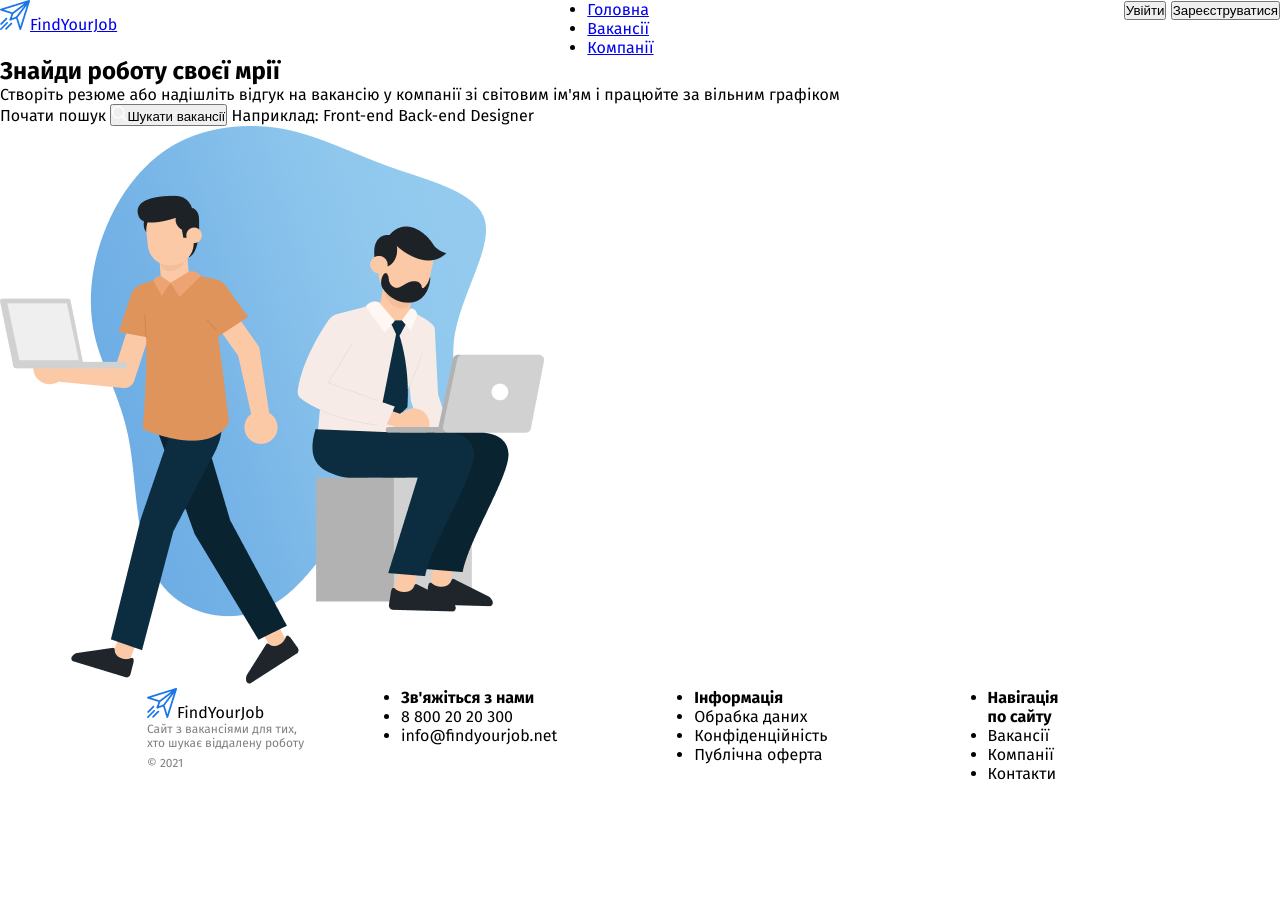
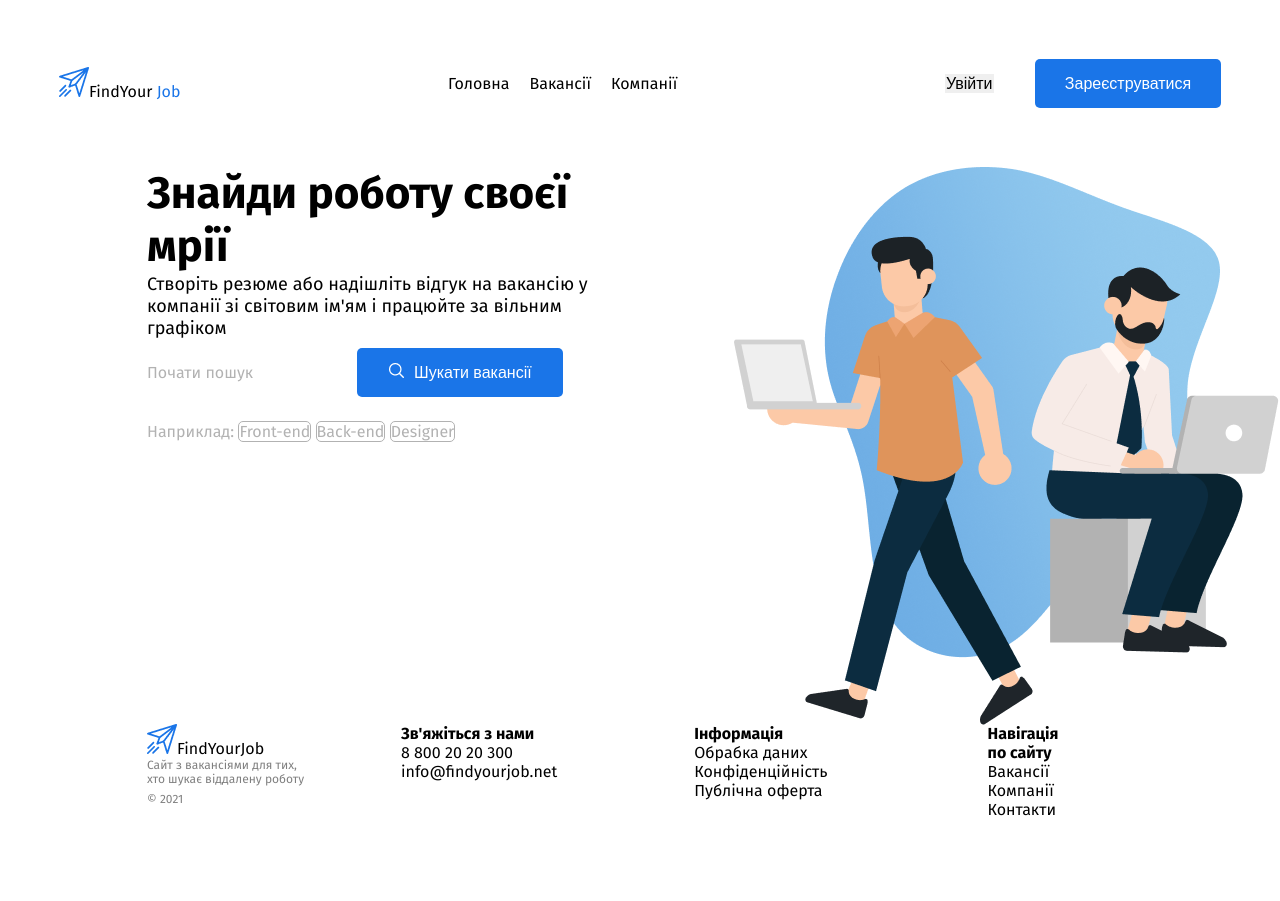
Before and after one commit to matviylevicky/findyourjob, a plain HTML site: page index.html in a window 1280 px wide. Before the commit the page ends 865 px from the top, so only its background shows below. Drawn offline with Linux system fonts and the light colour scheme.

Commit message:
стилізував хедер

```diff
--- a/index.html
+++ b/index.html
@@ -15,7 +15,7 @@
     <div class="wrapper">
         <header class="header">
             <nav class="header-nav">
-                <div class="logo-nav"><a href="#" class="logo"><img src="/img/1.png" alt="logo" class="logo-img">FindYourJob</a>
+                <div class="logo-nav"><a href="#" class="logo"><img src="/img/1.png" alt="logo" class="logo-img">FindYour <span class="span-logo">Job</span></a>
                 </div>
                     <ul class="header-nav-list">
                     <li><a href="#" class="nav-link">Головна</a></li>
@@ -23,8 +23,8 @@
                     <li><a href="#" class="nav-link">Компанії</a></li>
                 </ul>
                 <div class="header-nav-button">
-                    <button class="button-nav">Увійти</button>
-                    <button class="button-nav">Зареєструватися</button>
+                    <button class="button-nav-enter">Увійти</button>
+                    <button class="button-nav-Signup">Зареєструватися</button>
                 </div>
             </nav>
             <section class="header-main">
@@ -34,7 +34,13 @@
                     зі світовим ім'ям і працюйте за вільним графіком</p>
                     <span class="span-main">Почати пошук</span>
                     <button class="button-header-main"><img src="/img/2.png" alt="" class="button-img">Шукати вакансії</button>
-                    <span class="span-main">Наприклад: Front-end Back-end Designer</span>
+
+                    <div class="header-main-card-span">
+                    <span class="span-main-2">Наприклад: </span>
+                    <span class="span-main-3">Front-end</span>
+                    <span class="span-main-4">Back-end</span>
+                    <span class="span-main-5">Designer</span>
+                    </div>
                 </div>
                 <div class="header-main-img"><img src="/img/3.png" alt="people">
                 </div>
--- a/style/style.css
+++ b/style/style.css
@@ -1,11 +1,117 @@
 body {
     font-family: 'Fira Sans', sans-serif;
+}
+.logo {
+    text-decoration: none;
+    color: black;
+}
+.span-logo {
+    color: #1A75E8;
 }
 .header-nav {
     display: flex;
     justify-content: space-between;
 }
+.header-nav-list {
+    display: flex;
+    gap: 20px;
+    font-size: 16px;
+}
+.nav-link {
+    text-decoration: none;
+    color: black;
+}
+.nav-link:hover {
+    color: #1A75E8;
+}
+.button-nav-Signup {
+    background-color: #1A75E8;
+    width: 186px;
+    height: 49px;
+    border: none;
+    border-radius: 5px;
+    color: white;
+    font-size: 16px;
+}
+.button-nav-enter {
+    width: 49px;
+    height: 19px;
+    font-size: 16px;
+    border: none;
+    margin-right: 37px;
+}
 
+.header-nav {
+    padding: 59px ;
+    align-items: center;
+}
+.header-main {
+    display: flex;
+}
+.title {
+    width: 460px;
+    height: 106px;
+    font-size: 44px;
+}
+.paragraf {
+    width: 460px;
+    height: 75px;
+    font-size: 18px;
+}
+.span-main {
+    width: 107px;
+    height: 19px;
+    font-size: 16px;
+    color: #B2B2B2;
+    padding-right: 100px;
+}
+.button-header-main {
+    width: 206px;
+    height: 49px;
+    border: none;
+    background: #1A75E8;
+    border-radius: 5px;
+    font-size: 16px;
+    color: white;
+}
+.button-img {
+    padding-right: 10px;
+}
+.header-main {
+    padding-left: 147px;
+}
+.header-main-card {
+    width: 460px;
+    height: 348px;
+}
+.span-main-2 {
+    padding-top: 30px;
+    color: #B2B2B2;
+}
+.span-main-3 {
+    border: 1px solid #B2B2B2;
+    border-radius: 5px;
+    color: #B2B2B2;
+}
+.span-main-4 {
+    border: 1px solid #B2B2B2;
+    border-radius: 5px;
+    color: #B2B2B2;
+}
+.span-main-5 {
+    border: 1px solid #B2B2B2;
+    border-radius: 5px;
+    color: #B2B2B2;
+}
+.header-main-card-span {
+    padding-top: 25px;
+    gap: 10px;
+}
+.header-main-img {
+    width: 544.11px;
+    height: 557.49px;
+    padding-left: 127px;
+}
 
 
 
@@ -53,3 +159,6 @@ body {
     text-decoration: none;
     color: black;
 }
+ul {
+    list-style: none;
+}
```
